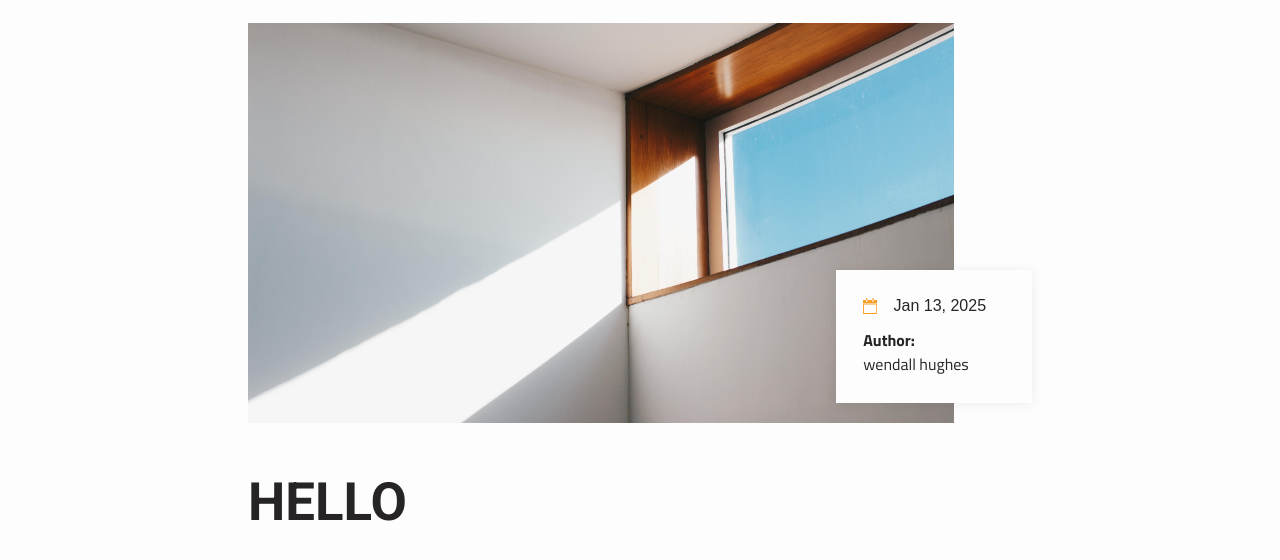
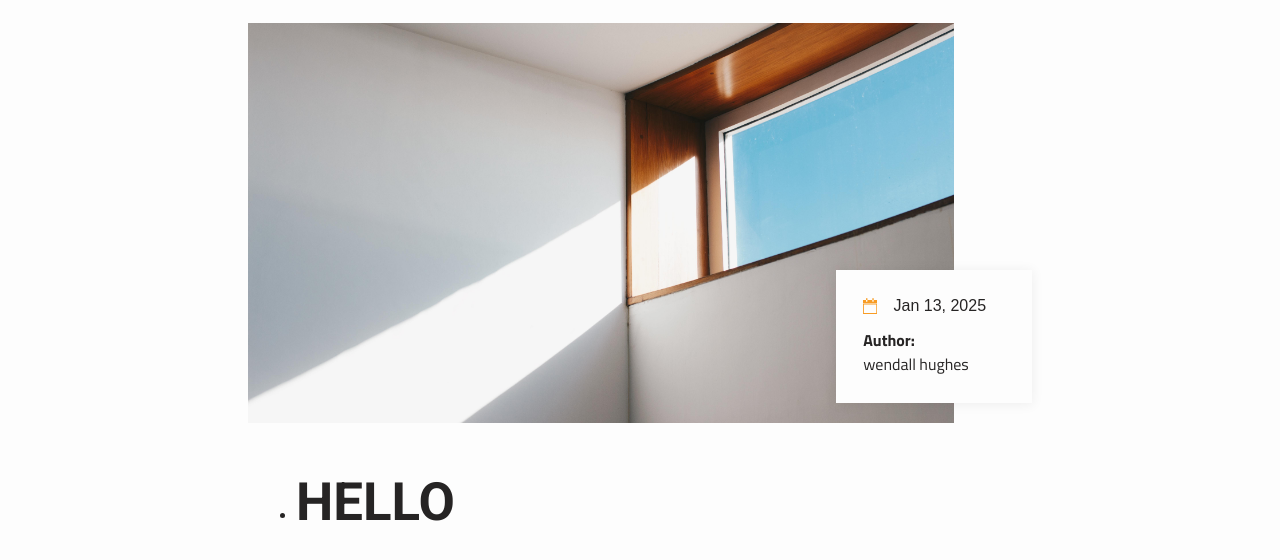
Before and after one commit to Show-The-World/Hughes-Home-Services, an Eleventy site: page src/pages/blog/blog_posts/2025-01-13-how-to-transform-your-kitchen.md in a window 1280 px wide. Shown: the part 108-668 px from the top of the page. Built offline with nearby package versions, Linux system fonts and the light colour scheme; Eleventy itself is replaced by a stand-in of ours; files that its build step writes are made by us from their sources.

Commit message:
Update Blog “2025-01-13-how-to-transform-your-kitchen”

```diff
--- a/src/pages/blog/blog_posts/2025-01-13-how-to-transform-your-kitchen.md
+++ b/src/pages/blog/blog_posts/2025-01-13-how-to-transform-your-kitchen.md
@@ -8,4 +8,4 @@ imageAlt: window
 isFeatured: false
 description: how to fix  WINDOW
 ---
-# HELLO
+* # HELLO
```
